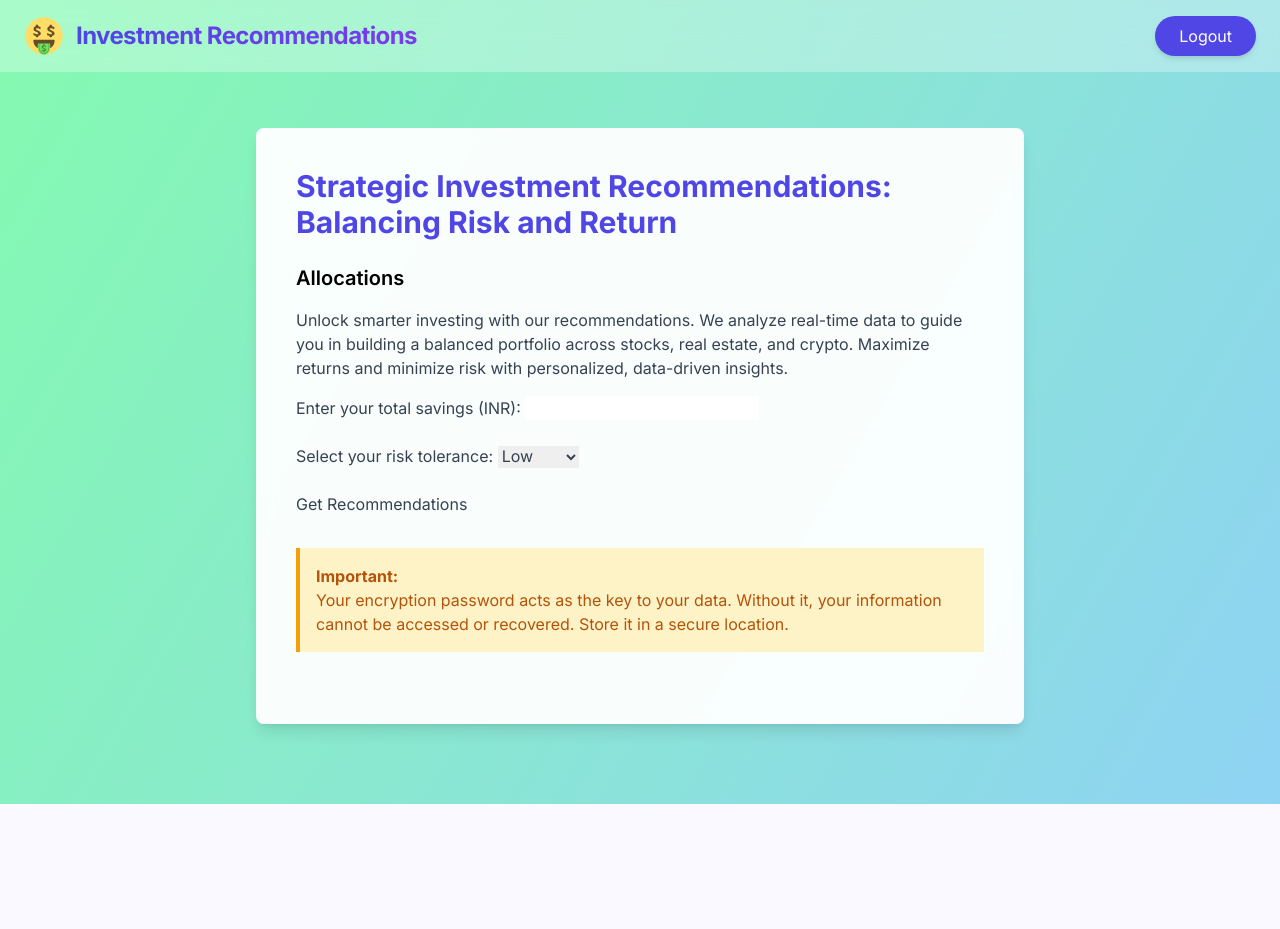
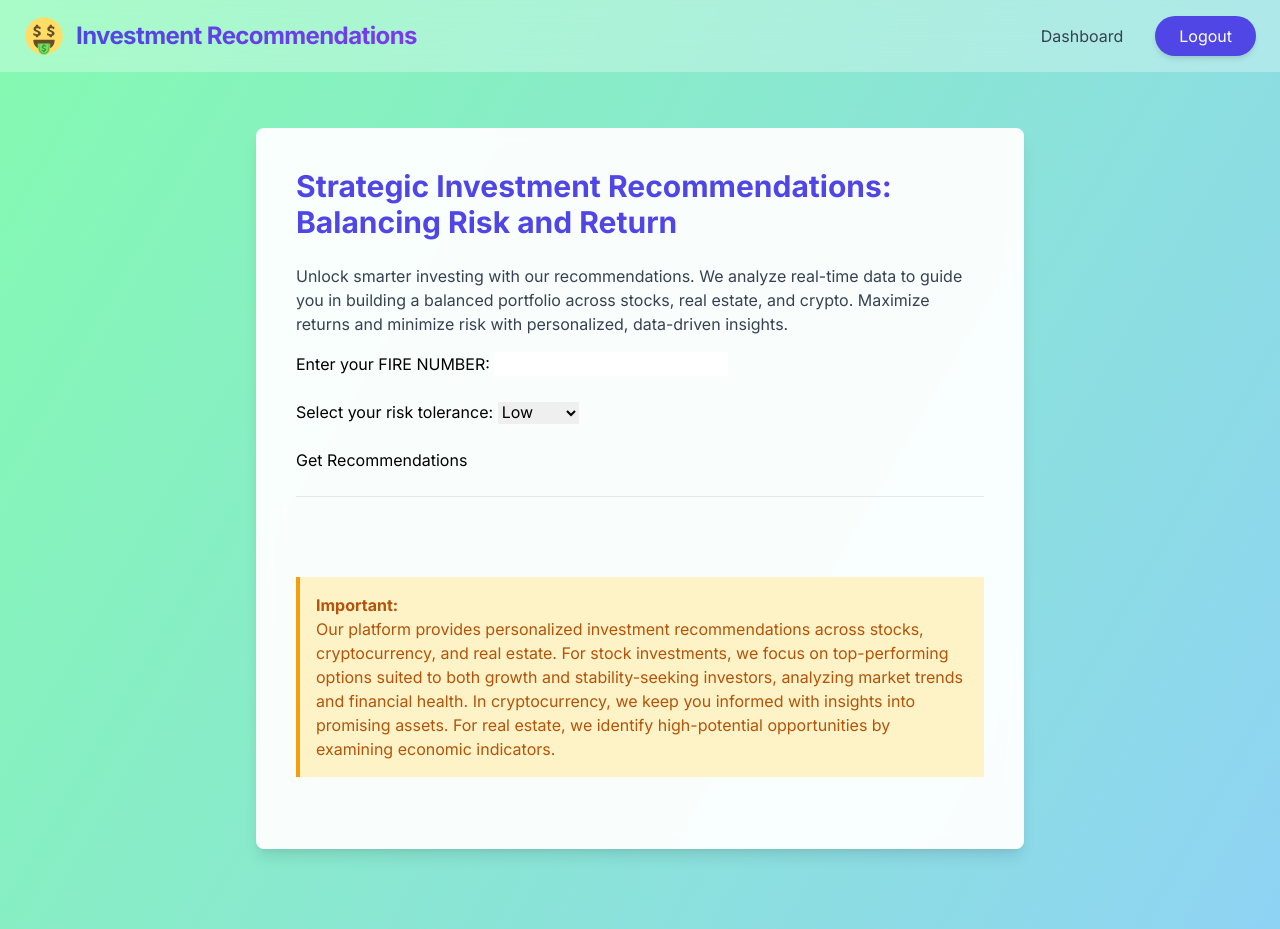
Before and after one commit to Tashneet-30/FinSecure, a Django app: page /res-alloc/ in a window 1280 px wide. Before the commit the page ends 804 px from the top, so only its background shows below. Run offline with Django 5.2, Linux system fonts and the light colour scheme.

Commit message:
final project

```diff
--- a/FinSecure/accounts/templates/res_alloc.html
+++ b/FinSecure/accounts/templates/res_alloc.html
@@ -66,7 +66,7 @@
                 </a>
                 <nav class="hidden md:flex items-center space-x-8">
                     <a href="{% url 'dashboard' %}"
-                        class="text-gray-700 hover:text-indigo-600 transition duration-300"></a>
+                        class="text-gray-700 hover:text-indigo-600 transition duration-300">Dashboard</a>
                     <a href="{% url 'logout' %}"
                         class="bg-indigo-600 text-white px-6 py-2 rounded-full hover:bg-indigo-700 transition duration-300 shadow-md hover:shadow-lg">
                         Logout
@@ -82,14 +82,13 @@
                 <h2 class="text-3xl font-bold mb-6 text-indigo-600">Strategic Investment Recommendations: Balancing Risk and Return</h2>
 
                 <div class="mb-8">
-                    <h3 class="text-xl font-semibold mb-4">Allocations</h3>
+                    <h3 class="text-xl font-semibold mb-4"></h3>
                     <p class="text-gray-700 mb-4">
                         Unlock smarter investing with our recommendations. We analyze real-time data to guide you in building a balanced portfolio across stocks, real estate, and crypto. Maximize returns and minimize risk with personalized, data-driven insights.
                     </p>
-                    <ul class="list-disc list-inside text-gray-700 mb-4">
                     <form method="post">
                         {% csrf_token %}
-                            <label for="total_savings">Enter your total savings (INR):</label>
+                        <label for="total_savings">Enter your FIRE NUMBER:</label>
                         <input type="number" id="total_savings" name="total_savings" required><br><br>
 
                         <label for="risk_tolerance">Select your risk tolerance:</label>
@@ -100,32 +99,44 @@
                         </select><br><br>
 
                         <button type="submit">Get Recommendations</button>
+
                     </form>
+                            <ul class="list-disc list-inside text-gray-700 mb-4">
+                                <br>
+                                <hr><br>
 
                         <!-- Display recommendations if available -->
                         {% if recommendations %}
-                            <h2>Investment Advice</h2>
+
                             <div>
                                 {% for category, details in recommendations.items %}
-                                    <h3>{{ category }}</h3>
+                                    <h2>{{ category }}</h2>
                                     <p><strong>Amount Invested:</strong> INR {{ details.Investment }}</p>
 
                                     {% if category == "Stocks" %}
                                         <p><strong>Recommended Stock:</strong> {{ details.Recommended_Stock }}</p>
+                                        <p><strong>Price:</strong> {{ details.Current_Price }}</p>
                                     {% elif category == "Cryptocurrency" %}
                                         <p><strong>Recommended Crypto:</strong> {{ details.Recommended_Crypto }}</p>
                                     {% else %}
-                                        <p><strong>Median Price:</strong> {{ details.Median_Price }}</p>
-                                        <p><strong>Growth Rate:</strong> {{ details.Growth_Rate_ }}%</p>
+                                       <p></p>
                                     {% endif %}
-
-                                    <p><strong>Expected Return:</strong> {{ details.Expected_Return_ }}%</p>
+                                    {% if category == "Stocks" or category == "Cryptocurrency" %}
+                                    <p><strong>Expected Return:</strong> {{ details.Expected_Return }}%</p>
                                     <p><strong>Risk Explanation:</strong> {{ details.Risk_Explanation }}</p>
+                                    <br>
                                     <hr>
+                                    <br>
+                                    {% endif %}
                                 {% endfor %}
                             </div>
                         {% endif %}
-
+<br>
+                       <!-- <form method="post">
+                            {% csrf_token %}
+                            <button type="submit">Get Recommendations</button>
+                        </form>
+                    -->
                     </ul>
                                     </div>
 
@@ -134,8 +145,7 @@
 
                 <div class="bg-yellow-100 border-l-4 border-yellow-500 text-yellow-700 p-4 mb-8" role="alert">
                     <p class="font-bold">Important:</p>
-                    <p>Your encryption password acts as the key to your data. Without it, your information cannot be
-                        accessed or recovered. Store it in a secure location.</p>
+                    <p>Our platform provides personalized investment recommendations across stocks, cryptocurrency, and real estate. For stock investments, we focus on top-performing options suited to both growth and stability-seeking investors, analyzing market trends and financial health. In cryptocurrency, we keep you informed with insights into promising assets. For real estate, we identify high-potential opportunities by examining economic indicators.</p>
                 </div>
 
                 <div class="text-gray-700">
--- a/FinSecure/accounts/views.py
+++ b/FinSecure/accounts/views.py
@@ -251,7 +251,7 @@ def dashboard(request):
     return render(request, 'dashboard.html', context)
 
 import math
-risk_profile_instance = ""
+
 def fire_number(request):
     # retrieving encryption key from session
     key = request.session['encryption_key']
@@ -479,8 +479,8 @@ def get_real_estate_data():
         growth_rate = market_trends.get('priceChange', 'N/A')
 
         return {
-            'Median Price': median_price,
-            'Growth Rate (%)': growth_rate
+            'Median_Price': median_price,
+            'Growth_Rate': growth_rate
         }
     except Exception as e:
         print(f"Error fetching real estate data: {e}")
@@ -589,13 +589,13 @@ def get_real_estate_data():
         data = response.json()
         market_trends = data.get('marketTrends', {})
 
-        # Extract relevant data (e.g., median price and growth rate)
+        # Extract relevant data (e.g., Median_Price and growth rate)
         median_price = market_trends.get('medianPrice', 'N/A')
         growth_rate = market_trends.get('priceChange', 'N/A')
 
         return {
-            'Median Price': median_price,
-            'Growth Rate (%)': growth_rate
+            'Median_Price': median_price,
+            'Growth_Rate': growth_rate
         }
 
     except Exception as e:
@@ -639,9 +639,10 @@ def generate_recommendation(fire_number, risk_profile_instance):
     stock_investment = random.choice(list(stock_data.items())) if stock_data else None  # Handle empty stock data
     recommendation['Stocks'] = {
         'Investment': stock_allocation,
-        'Recommended Stock': stock_investment[0] if stock_investment else 'N/A',
-        'Expected Return (%)': stock_investment[1].get('volatility', 0) * 100 if stock_investment else 0,
-        'Risk Explanation': f"Volatility: {stock_investment[1].get('volatility', 0):.2f}, Beta: {stock_investment[1].get('beta', 'N/A')}" if stock_investment else 'N/A'
+        'Recommended_Stock': stock_investment[0] if stock_investment else 'N/A',
+        'Expected_Return': stock_investment[1].get('volatility', 0) * 100 if stock_investment else 0,
+        'Current_Price': stock_investment[1].get('price', 'N/A') if stock_investment else 'N/A',  # Current price
+        'Risk_Explanation': f"Volatility: {stock_investment[1].get('volatility', 0):.2f}, Beta: {stock_investment[1].get('beta', 'N/A')}" if stock_investment else 'N/A'
     }
 
     # Crypto allocation
@@ -649,19 +650,19 @@ def generate_recommendation(fire_number, risk_profile_instance):
     crypto_investment = random.choice(list(crypto_data.items())) if crypto_data else None  # Handle empty crypto data
     recommendation['Cryptocurrency'] = {
         'Investment': crypto_allocation,
-        'Recommended Crypto': crypto_investment[0] if crypto_investment else 'N/A',
-        'Expected Return (%)': crypto_investment[1] if crypto_investment else 0,
-        'Risk Explanation': 'Cryptocurrencies are highly volatile and can provide massive gains or losses.'
+        'Recommended_Crypto': crypto_investment[0] if crypto_investment else 'N/A',
+        'Expected_Return': crypto_investment[1] if crypto_investment else 0,
+        'Risk_Explanation': 'Cryptocurrencies are highly volatile and can provide massive gains or losses.'
     }
 
     # Real Estate allocation
     real_estate_allocation = allocation['Real Estate']
     recommendation['Real Estate'] = {
         'Investment': real_estate_allocation,
-        'Median Price': real_estate_data.get('Median Price', 'N/A'),
-        'Growth Rate (%)': real_estate_data.get('Growth Rate (%)', 'N/A'),
-        'Expected Return (%)': real_estate_data.get('Growth Rate (%)', 0),  # Fallback if growth rate not available
-        'Risk Explanation': 'Real estate provides stable, low-risk returns, making it ideal for long-term growth.'
+        'Median_Price': real_estate_data.get('Median_Price', 'N/A'),
+        'Growth_Rate': real_estate_data.get('Growth_Rate', 'N/A'),
+        'Expected_Return': real_estate_data.get('Growth_Rate', 0),  # Fallback if growth rate not available
+        'Risk_Explanation': 'Real estate provides stable, low-risk returns, making it ideal for long-term growth.'
     }
 
     return recommendation
@@ -678,30 +679,29 @@ def resource_allocation_system(fire_number, risk_profile_instance):
         print(f"Category: {category}")
         print(f"Amount Invested: INR {details['Investment']}")
         if category == 'Stocks':
-            print(f"Recommended Stock: {details['Recommended Stock']}")
+            print(f"Recommended_Stock: {details['Recommended_Stock']}")
         elif category == 'Cryptocurrency':
-            print(f"Recommended Crypto: {details['Recommended Crypto']}")
+            print(f"Recommended_Crypto: {details['Recommended_Crypto']}")
         else:
-            print(f"Median Price: {details['Median Price']}")
-            print(f"Growth Rate: {details['Growth Rate (%)']}%")
-        print(f"Expected Return: {details['Expected Return (%)']}%")
-        print(f"Risk Explanation: {details['Risk Explanation']}")
+            print(f"Median_Price: {details['Median_Price']}")
+            print(f"Growth Rate: {details['Growth_Rate']}%")
+        print(f"Expected Return: {details['Expected_Return']}%")
+        print(f"Risk_Explanation: {details['Risk_Explanation']}")
         print("-" * 50)
 
 
-    return render('res_alloc.html')
+    return recommendations
 
 from django.shortcuts import render
 from django.http import JsonResponse
 # Adjust the import path to match your file structure
 
+
+
 def investment_view(request):
     if request.method == 'POST':
         total_savings = float(request.POST.get('total_savings'))
         risk_tolerance = request.POST.get('risk_tolerance').lower()
-
         recommendations = resource_allocation_system(total_savings, risk_tolerance)
-
         return render(request, 'res_alloc.html', {'recommendations': recommendations})
-
     return render(request, 'res_alloc.html')
```
Also changed, not shown: FinSecure/accounts/templates/dashboard.html (+5 -12 lines), FinSecure/db.sqlite3. Lines whose indentation alone changed are shown as unchanged.
